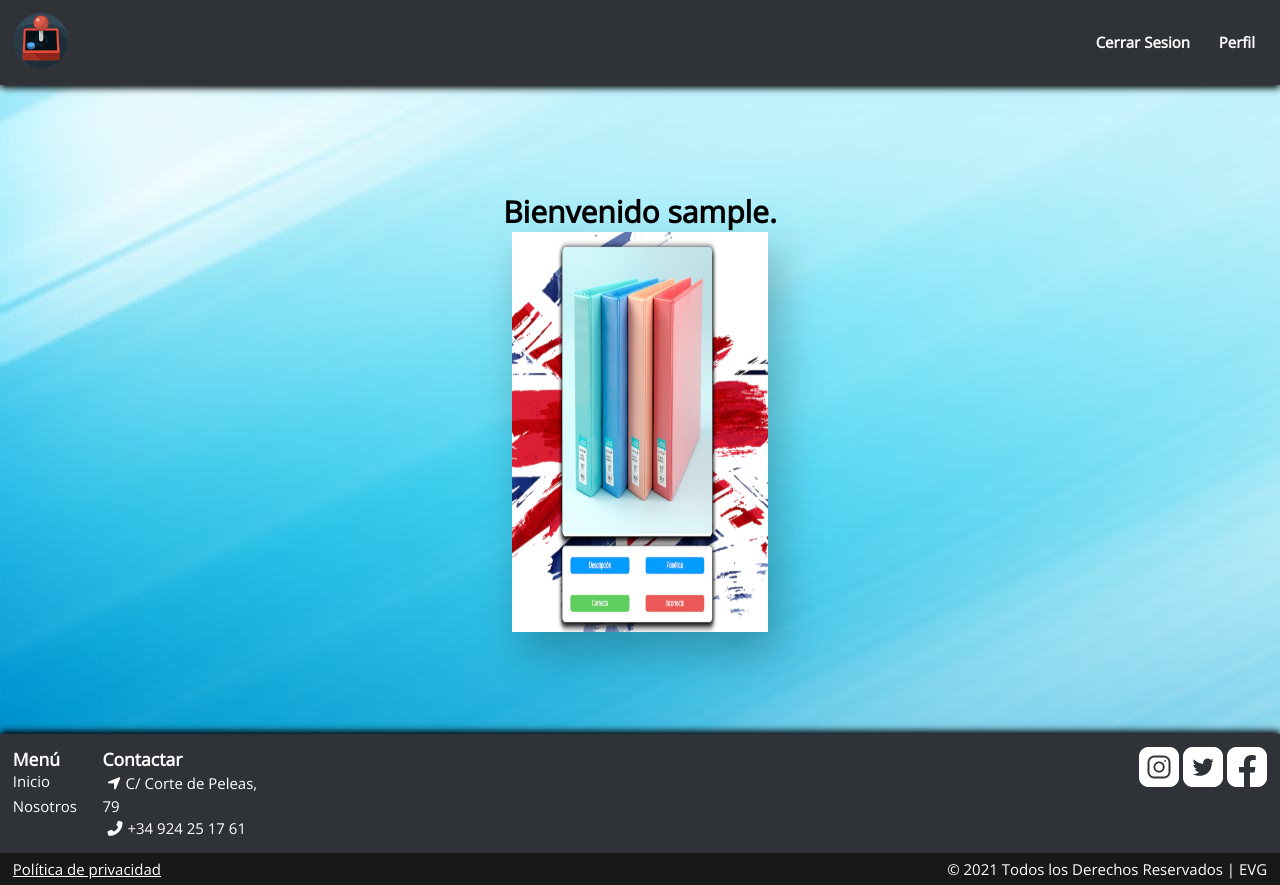
After one commit to juanmaMTR/Registro_Minijuego, a PHP site: page /php/indexi.php in a window 1280 px wide. The commit adds this page. Run offline with PHP 8.4, Linux system fonts and the light colour scheme; the visitor is signed in with stand-in values (Sample User, id 1); data that the repository does not hold is empty; a stand-in replaces the project's code that opens the database connection; some libraries are stand-ins or nearby versions.

Commit message:
Intentando de crear la tarjeta de minijuegi

```diff
--- a/css/style.css
+++ b/css/style.css
@@ -92,13 +92,87 @@ input[type=submit]:hover{
 form{
 	width: 20%;
 }
+#card{
+	position: relative;
+	width: 20%;
+	height: 400px;
+	background: white;
+	transform-style: preserve-3d;
+	transform: perspective(1000px);
+	box-shadow: 10px 20px 40px rgba(0, 0, 0, 0.25);
+}
+#card #imgBox{
+	position: relative;
+	width: 100%;
+	height: 100%;
+	z-index: 1;
+	transform-origin: left;
+	transform-style: preserve-3d;
+	transition: 1s;
+}
+#card:hover #imgBox{
+	transform: rotateY(-180deg);
+}
+#card #imgBox img{
+	position: absolute;
+	top: 0;
+	left: 0;
+	width: 100%;
+	height: 100%;
+	object-fit: cover;
+	transform-style: preserve-3d;
+}
+#card #details{
+	position: absolute;
+	top: 0;
+	left: 0;
+	width: 100%;
+	height: 100%;
+	padding: 20px;
+	display: flex;
+	justify-content: center;
+	align-items: center;
+}
+#card #details #content{
+	display: flex;
+	justify-content: center;
+	align-items: center;
+	flex-direction: column;
+}
+#card #details #content h2{
+	text-align: center;
+	font-weight: 700;
+	line-height: 1em;
+
+}
+#card #details #content #jugar{
+	position: relative;
+	display: flex;
+	margin-top: 10px;
+}
+#card #details #content #jugar a{
+	display: inline-block;
+	width: 35px;
+	height: 35px;
+	background: #333;
+	color: white;
+	display: flex;
+	justify-content: center;
+	align-items: center;
+	text-decoration: none;
+	font-size: 18px;
+	transition: 0.2s;
+}
+#card #details #content #jugar a:hover{
+	background: #e21212;
+}
 footer{
 	clear: left;
 	background-color: #2f3237;
 	color: white;
 	box-shadow: 0px -3px 7px black;
-    position: absolute;
-    bottom: 0;
+    /*position: absolute;
+    bottom: 0;*/
     width: 100%;
 }
 #footerWrapper{
--- /dev/null
+++ b/php/indexi.php
@@ -0,0 +1,81 @@
+<?php
+    session_start();
+    //Juan Manuel Toscano Reyes
+    require 'operaciones_bd.php';
+    $operaciones=new Operaciones();
+?>
+<!DOCTYPE html>
+<html lang="es">
+    <head>
+        <meta charset="UTF-8">
+        <meta http-equiv="X-UA-Compatible" content="IE=edge">
+        <meta name="viewport" content="width=device-width, initial-scale=1.0">
+        <meta name="author" content="Juan Manuel Toscano Reyes <jtoscanoreyes.guadalupe@alumnado.fundacionloyola.net>">
+        <link rel="shortcut icon" href="../img/icon2.png" mce_href="favicon.ico" type="image/x-icon">
+        <link rel="stylesheet" href="../css/style.css">
+        <script src="https://kit.fontawesome.com/f77d830886.js" crossorigin="anonymous"></script>
+        <title>Minijuegos</title>
+    </head>
+    <body>
+        <header>
+            <a href="../index.html"><img src="../img/icon.png" /></a>
+            <nav>
+                <ul>
+                    <li><a href="cerrar_sesion.php">Cerrar Sesion</a></li>
+                    <li><a href="">Perfil</a></li>
+                </ul>
+            </nav>
+        </header>
+        <main>
+            <?php
+                echo "<h1>Bienvenido ".$_SESSION['nombreUsuario'].".</h1>";
+            ?>
+            <div id="card">
+                <div id="imgBox">
+                    <img src="../img/flashcards.PNG" />
+                </div>
+                <div id="details">
+                    <div id="content">
+                        <h2>Flash Cards</h2>
+                        <div id="jugar">
+                            <a href="">Jugar</a>
+                        </div>
+                    </div>
+                </div>
+            </div>
+        </main>
+        <footer>
+            <div id="footerWrapper">
+                <div id="footerMenu">
+                  <h3>Menú</h3>
+                  <ul>
+                    <li><a href="index.html">Inicio</a></li>
+                    <li><a href="about.html">Nosotros</a></li>
+                  </ul>
+                </div>
+                <div id="contactar">
+                    <h3>Contactar</h3>
+                    <p><i class="fas fa-location-arrow"></i>C/ Corte de Peleas, 79</p>
+                    <p><i class="fas fa-phone-alt"></i>+34 924 25 17 61</p>
+                </div>
+                <div id="social">
+                  <a href="https://www.instagram.com/edvguadalupe/"><img src="../img/social1.png"></a>
+                  <a href="https://twitter.com/escuelaevg"><img src="../img/social2.png"></a>
+                  <a href="https://www.facebook.com/EscuelaVirgendeGuadalupe/"><img src="../img/social3.png"></a>
+                </div>
+            </div>
+            <div id="footerdown">
+                <div id="privacidad">
+                    <a href="https://www.aepd.es/es/politica-de-privacidad-y-aviso-legal">Política de privacidad</a>
+                </div>
+                <div id="licencia">
+                    <span>© 2021 Todos los Derechos Reservados | </span>
+                    <a class="evg" href="https://fundacionloyola.com/vguadalupe/">EVG</a>
+                </div>
+            </div>
+        </footer>
+    </body>
+</html>
+<?php
+    $operaciones->cerrarconexion();
+?>
--- a/php/operaciones_bd.php
+++ b/php/operaciones_bd.php
@@ -48,5 +48,12 @@
                 header('Location:inicio_sesion.php');
             }
         }
+        function cerrarSesion(){
+            unset($_SESSION['id']);
+            unset($_SESSION['nombreUsuario']);
+            session_destroy();
+            //header('Location:../index.html');
+            header("Refresh:1; url=../index.html");
+        }
     }
 ?>
```
Also changed, not shown: php/cerrar_sesion.php (added, +7 -0 lines), img/flashcards.PNG (added).
